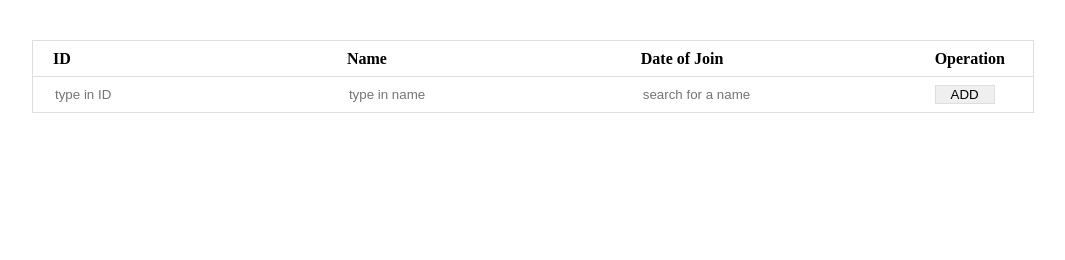
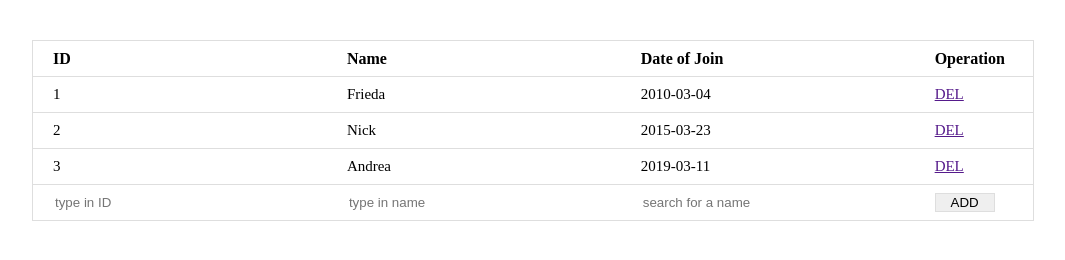
Before and after one commit to tynecastle/MyVue, a plain HTML site: page staff_list.html in a window 1280 px wide. Shown: the whole page, without its empty margins (107-1172 px from the left). Drawn offline with nearby package versions, Linux system fonts and the light colour scheme.

Commit message:
add some test data to 'list'

```diff
--- a/staff_list.html
+++ b/staff_list.html
@@ -70,7 +70,11 @@
                 data: {
                     id: '',
                     name: '',
-                    list: []
+                    list: [
+                        { id: 1, name: 'Frieda', time: '2010-03-04' },
+                        { id: 2, name: 'Nick', time: '2015-03-23' },
+                        { id: 3, name: 'Andrea', time: '2019-03-11' },
+                    ],
                 },
                 methods: {
                     addbtn: function() {
```
